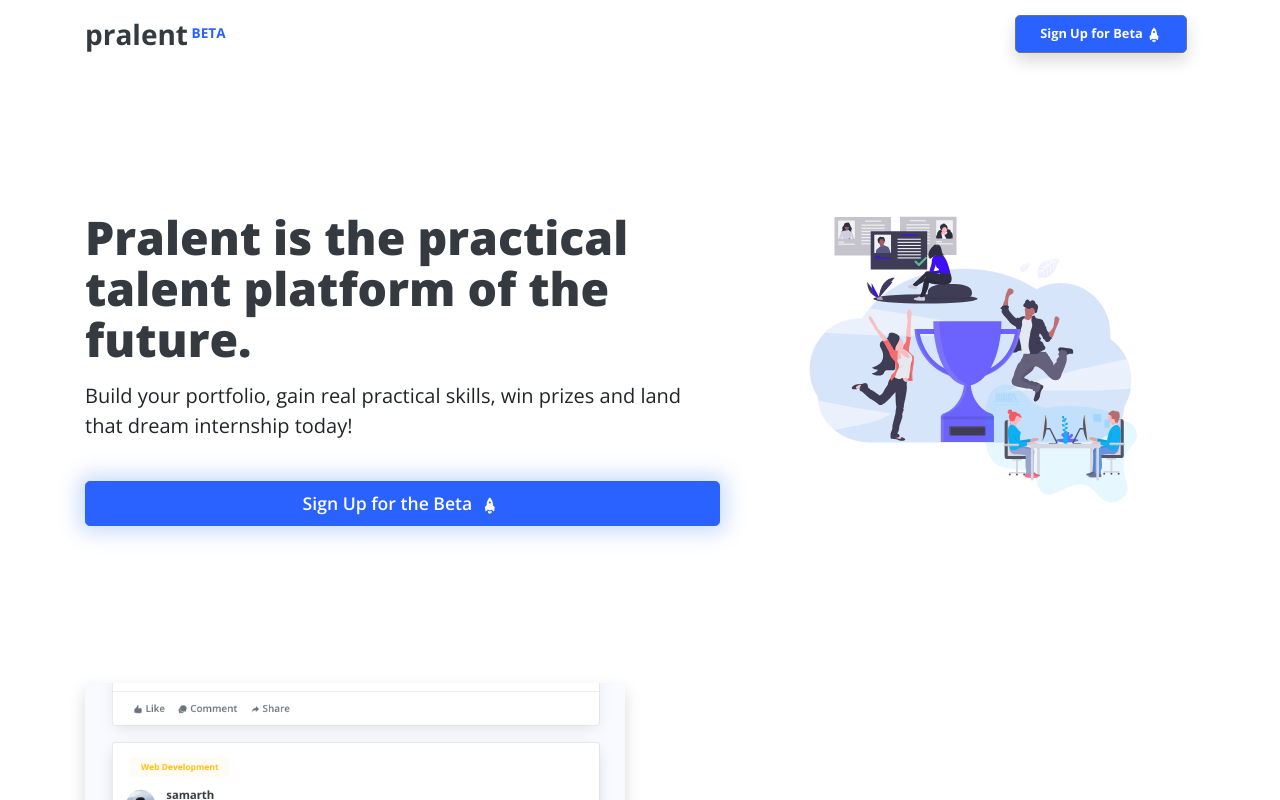
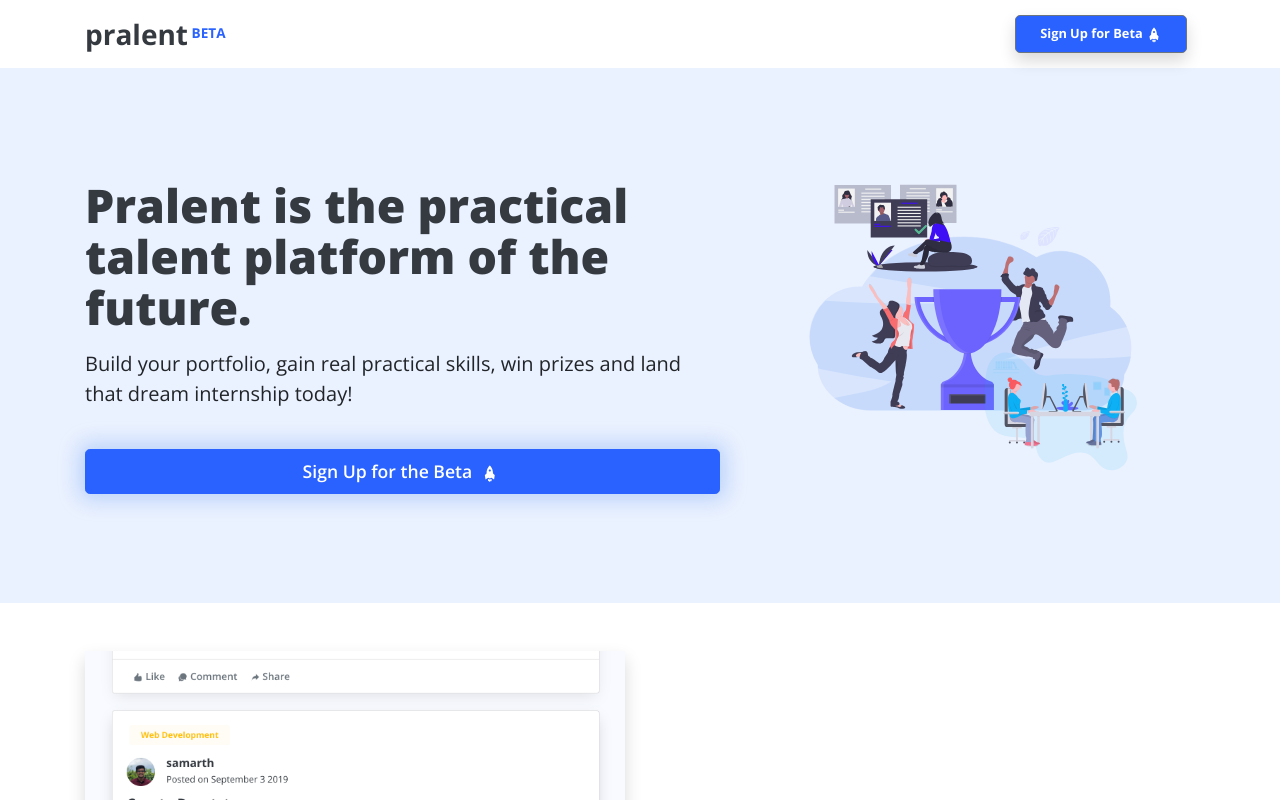
Before and after one commit to gladwyne/PralentBetaSite, a React (Create React App) app: page / in a window 1280 px wide. Shown: the top 800 px of the page. Built offline with nearby package versions, Linux system fonts and the light colour scheme.

Commit message:
added some new colors

```diff
--- a/src/containers/home/hero.js
+++ b/src/containers/home/hero.js
@@ -6,8 +6,11 @@ import { IoMdRocket } from "react-icons/io";
 
 function Hero() {
   return (
-    <div className="py-md-5 text-md-left text-center">
-      <Container className="pt-md-5 pt-3">
+    <div
+      className="py-md-5 text-md-left text-center"
+      style={{ backgroundColor: "rgb(235, 242, 255)" }}
+    >
+      <Container className="pt-md-3">
         <Row className="h-100 py-md-5">
           <Col md="7">
             <div className="pb-sm-4">
```
